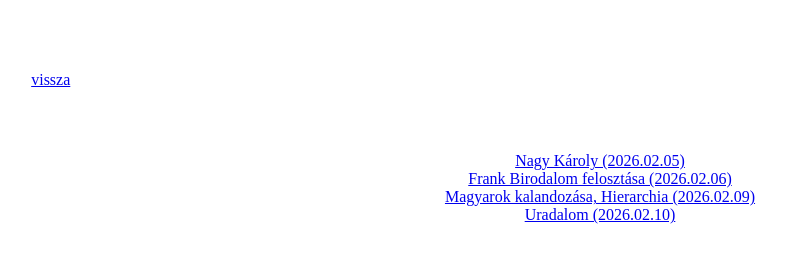
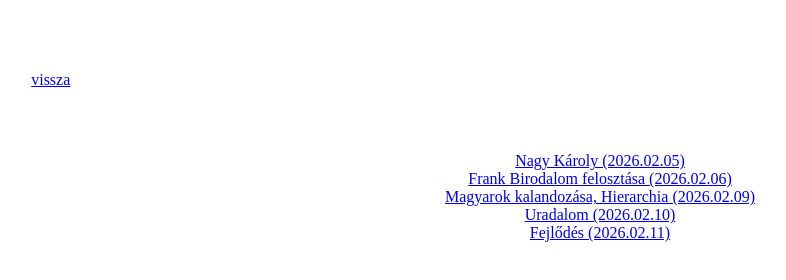
Before and after one commit to nemeleg/megtanultam, a plain HTML site: page tori/tori.html in a window 1280 px wide. Shown: the whole page, without its empty margins (40-826 px from the left). Drawn offline with Linux system fonts and the light colour scheme.

Commit message:
href fix

```diff
--- a/tori/tori.html
+++ b/tori/tori.html
@@ -21,6 +21,8 @@
         <a href="ToriAnyag/MagyarokKalandozása,Hierarchia.html">Magyarok kalandozása, Hierarchia  (2026.02.09)</a>
         <br>
         <a href="ToriAnyag/Uradalom.html">Uradalom (2026.02.10)</a>
+         <br>
+        <a href="ToriAnyag/Fejlődés.html">Fejlődés (2026.02.11)</a>
     </div>
 </body>
 </html>
```
